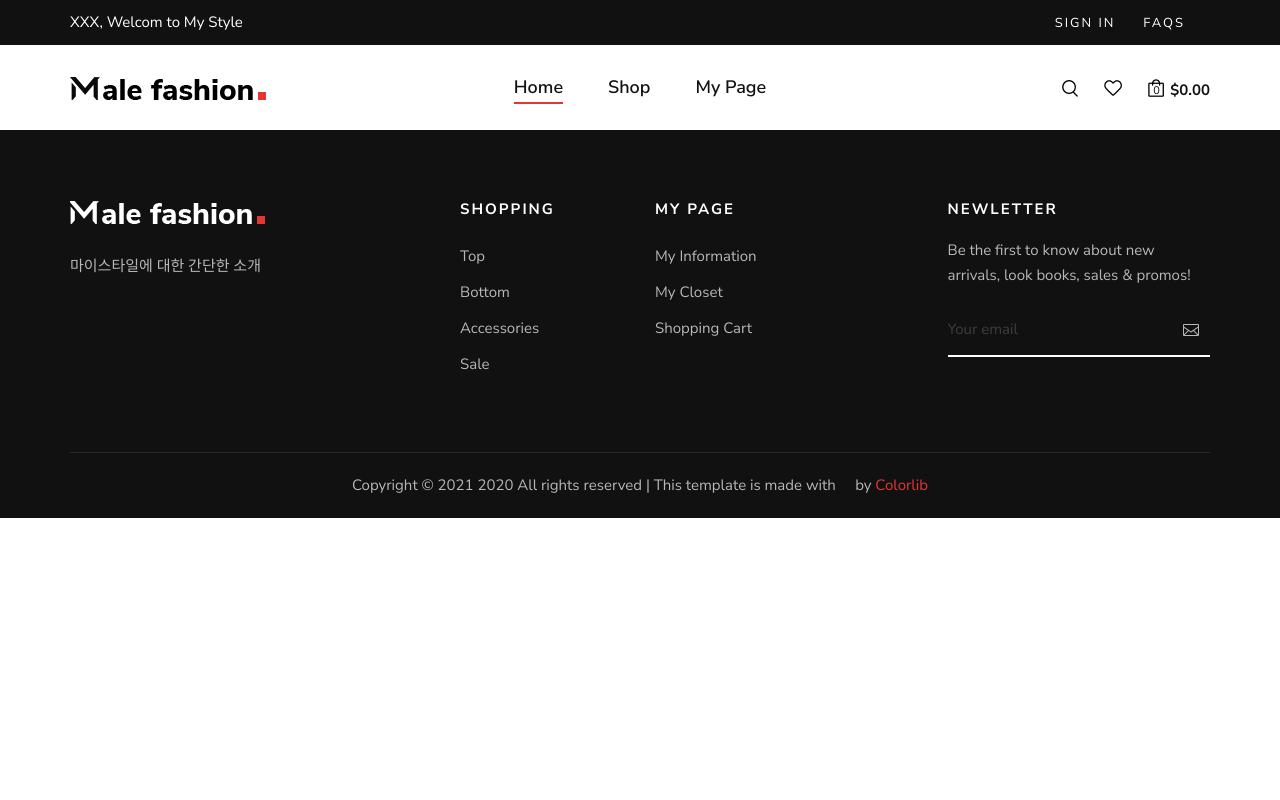
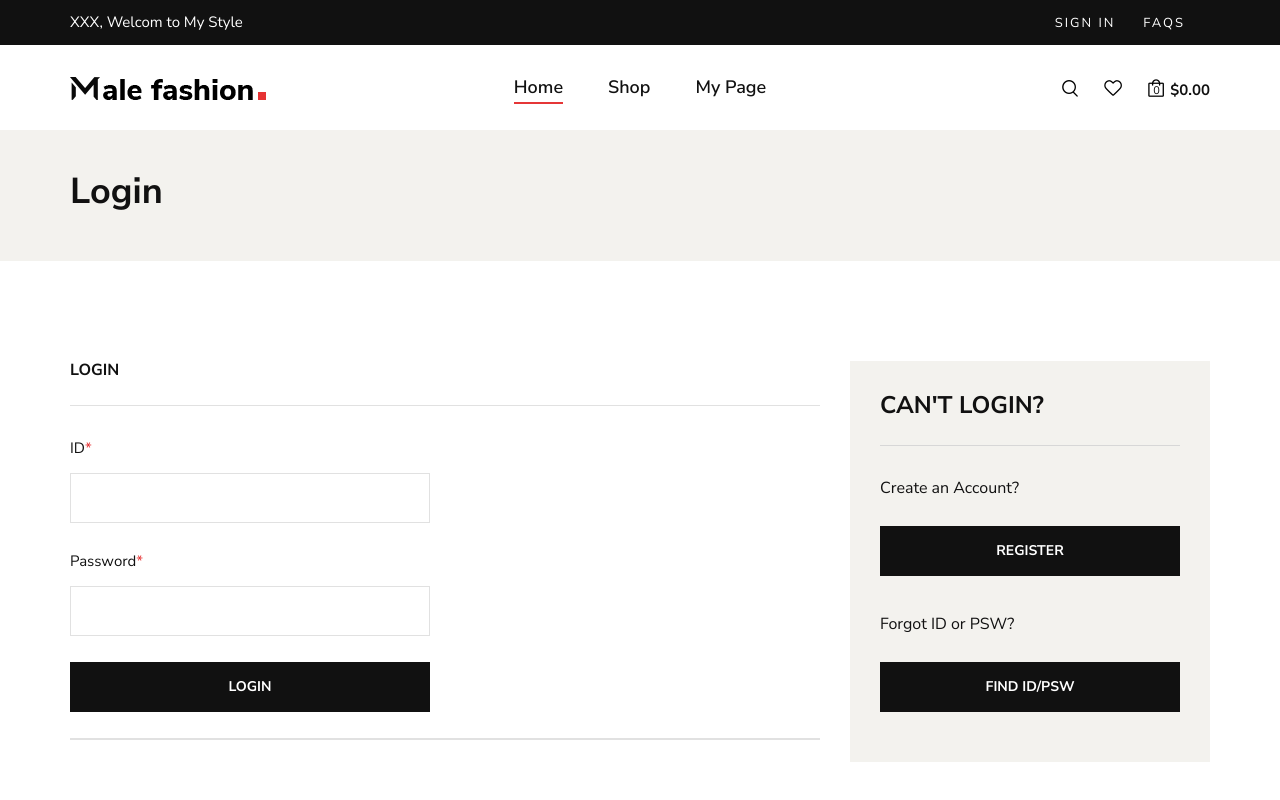
Before and after one commit to blake-bori/MyStyle, a Vue app: page /login in a window 1280 px wide. Shown: the top 800 px of the page. Built offline with nearby package versions, Linux system fonts and the light colour scheme; a web font is replaced by a local one.

Commit message:
Update Pages
로그인 페이지 추가

```diff
--- a/public/css/style.css
+++ b/public/css/style.css
@@ -2071,6 +2071,12 @@ ol {
     margin-bottom: 8px;
 }
 
+.breadcrumb__text h2 {
+    color: #111111;
+    font-weight: 700;
+    margin-bottom: 8px;
+}
+
 .breadcrumb__links a {
     font-size: 15px;
     color: #111111;
@@ -2529,10 +2535,9 @@ ol {
 
 .coupon__code {
     color: #0d0d0d;
-    font-size: 14px;
-    border-top: 2px solid #77b527;
-    background: #f5f5f5;
-    padding: 23px 30px 18px;
+    font-size: 11px;
+    border-top: 2px solid #e1e1e1;
+    padding: 23px 0px 18px;
     margin-bottom: 50px;
 }
 
@@ -2541,7 +2546,7 @@ ol {
 }
 
 .coupon__code a {
-    color: #0d0d0d;
+    color: #0000ff;
 }
 
 .checkout__title {
@@ -2566,7 +2571,8 @@ ol {
     color: #e53637;
 }
 
-.checkout__input input {
+.checkout__input input,
+button {
     height: 50px;
     width: 100%;
     border: 1px solid #e1e1e1;
--- a/src/components/Footer.vue
+++ b/src/components/Footer.vue
@@ -1,4 +1,5 @@
 <template>
+    <div>
         <!-- Footer Section Begin -->
         <footer class="footer">
             <div class="container">
@@ -63,6 +64,18 @@
             </div>
         </footer>
         <!-- Footer Section End -->
+
+        <!-- Search Begin -->
+        <div class="search-model">
+            <div class="h-100 d-flex align-items-center justify-content-center">
+                <div class="search-close-switch">+</div>
+                <form class="search-model-form">
+                    <input type="text" id="search-input" placeholder="Search here....." />
+                </form>
+            </div>
+        </div>
+        <!-- Search End -->
+    </div>
 </template>
 <script>
 export default {
--- a/src/components/Header.vue
+++ b/src/components/Header.vue
@@ -10,7 +10,7 @@
         <div class="offcanvas-menu-wrapper">
             <div class="offcanvas__option">
                 <div class="offcanvas__links">
-                    <a href="#">Sign in</a>
+                    <a href="./login">Sign in</a>
                     <a href="#">FAQs</a>
                 </div>
                 <!-- <div class="offcanvas__top__hover">
@@ -48,7 +48,7 @@
                         <div class="col-lg-6 col-md-5">
                             <div class="header__top__right">
                                 <div class="header__top__links">
-                                    <a href="#">Sign in</a>
+                                    <a href="./login">Sign in</a>
                                     <a href="#">FAQs</a>
                                 </div>
                                 <!-- <div class="header__top__hover">
--- /dev/null
+++ b/src/components/login/LoginComponent.vue
@@ -0,0 +1,75 @@
+<template>
+    <div>
+        <!-- Breadcrumb Section Begin -->
+        <section class="breadcrumb-option">
+            <div class="container">
+                <div class="row">
+                    <div class="col-lg-12">
+                        <div class="breadcrumb__text">
+                            <h2>Login</h2>
+                            <!-- <div class="breadcrumb__links">
+                            <a href="./index.html">Home</a>
+                            <a href="./shop.html">Shop</a>
+                            <span>Check Out</span>
+                        </div> -->
+                        </div>
+                    </div>
+                </div>
+            </div>
+        </section>
+        <!-- Breadcrumb Section End -->
+
+        <!-- Checkout Section Begin -->
+        <section class="checkout spad">
+            <div class="container">
+                <div class="checkout__form">
+                    <form action="#">
+                        <div class="row">
+                            <div class="col-lg-8 col-md-6">
+                                <h6 class="checkout__title">Login</h6>
+                                <div class="row">
+                                    <div class="col-lg-6">
+                                        <div class="checkout__input">
+                                            <p>ID<span>*</span></p>
+                                            <input type="text" />
+                                        </div>
+                                    </div>
+                                </div>
+                                <div class="row">
+                                    <div class="col-lg-6">
+                                        <div class="checkout__input">
+                                            <p>Password<span>*</span></p>
+                                            <input type="password" />
+                                        </div>
+                                    </div>
+                                </div>
+                                <div class="row">
+                                    <div class="col-lg-6">
+                                        <div class="checkout__input">
+                                            <button type="submit" class="site-btn">LOGIN</button>
+                                        </div>
+                                    </div>
+                                </div>
+                                <h6 class="coupon__code"></h6>
+                            </div>
+                            <div class="col-lg-4 col-md-6">
+                                <div class="checkout__order">
+                                    <h4 class="order__title">Can't Login?</h4>
+                                    <div class="checkout__order__products">Create an Account?</div>
+                                    <button type="submit" class="site-btn">Register</button>
+                                    <div class="checkout__order__products mt-3">Forgot ID or PSW?</div>
+                                    <button type="submit" class="site-btn">Find ID/PSW</button>
+                                </div>
+                            </div>
+                        </div>
+                    </form>
+                </div>
+            </div>
+        </section>
+        <!-- Checkout Section End -->
+    </div>
+</template>
+
+<script>
+export default {};
+</script>
--- a/src/router/index.js
+++ b/src/router/index.js
@@ -4,14 +4,21 @@ import Home from "../views/Home.vue";
 import Shop from "../views/Shop.vue";
 import Detail from "../views/Shop_Detail.vue";
 import MyInfo from "../views/MyInfo.vue";
+import Login from "../views/Login.vue";
 
 Vue.use(VueRouter);
 
 const routes = [
     {
-        path: "/main",
+        path: "/",
+        alias: ["/main"],
         name: "Home",
         component: Home,
+    },
+    {
+        path: "/login",
+        name: "Login",
+        component: Login,
     },
     {
         path: "/shop",
--- /dev/null
+++ b/src/views/Login.vue
@@ -0,0 +1,16 @@
+<template>
+    <div class="login">
+        <LoginComponent></LoginComponent>
+    </div>
+</template>
+
+<script>
+// @ is an alias to /src
+import LoginComponent from "@/components/login/LoginComponent.vue";
+export default {
+    name: "Login",
+    components: {
+        LoginComponent,
+    },
+};
+</script>
```
Lines whose indentation alone changed are shown as unchanged.
